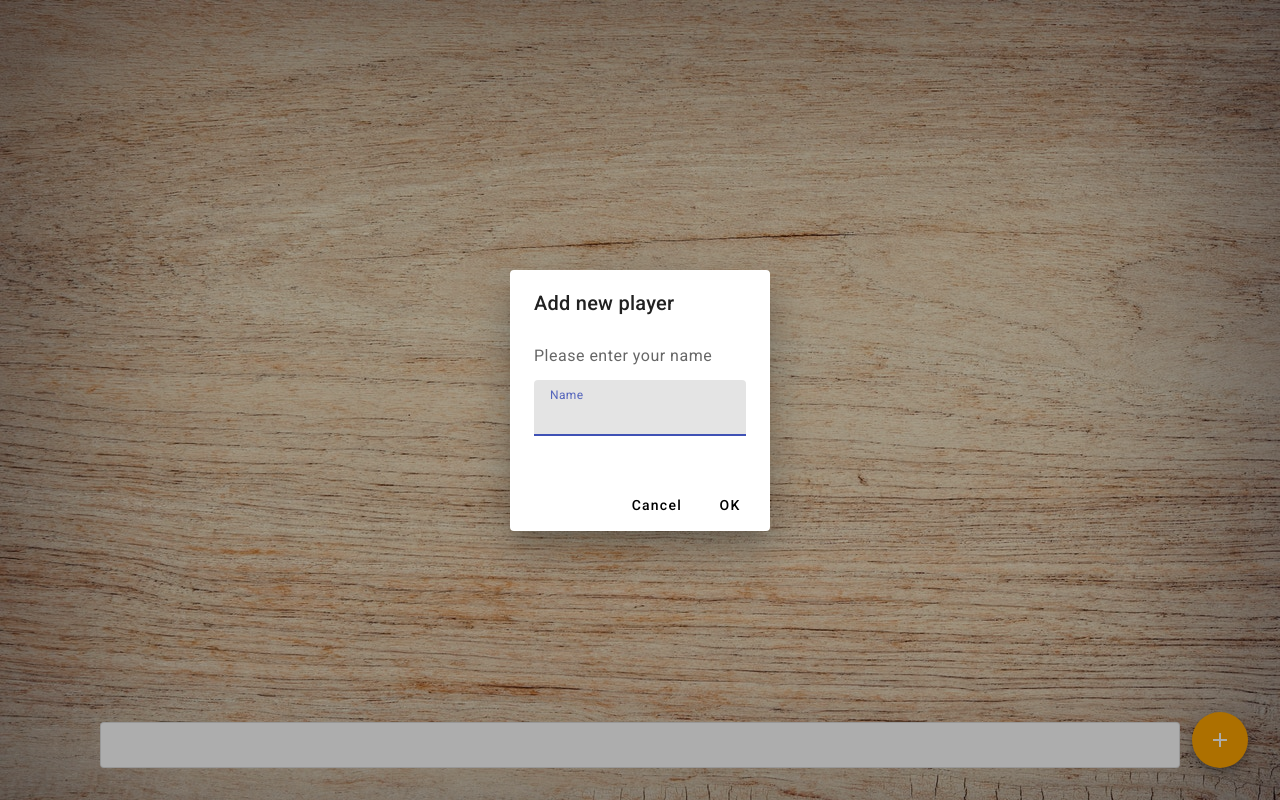
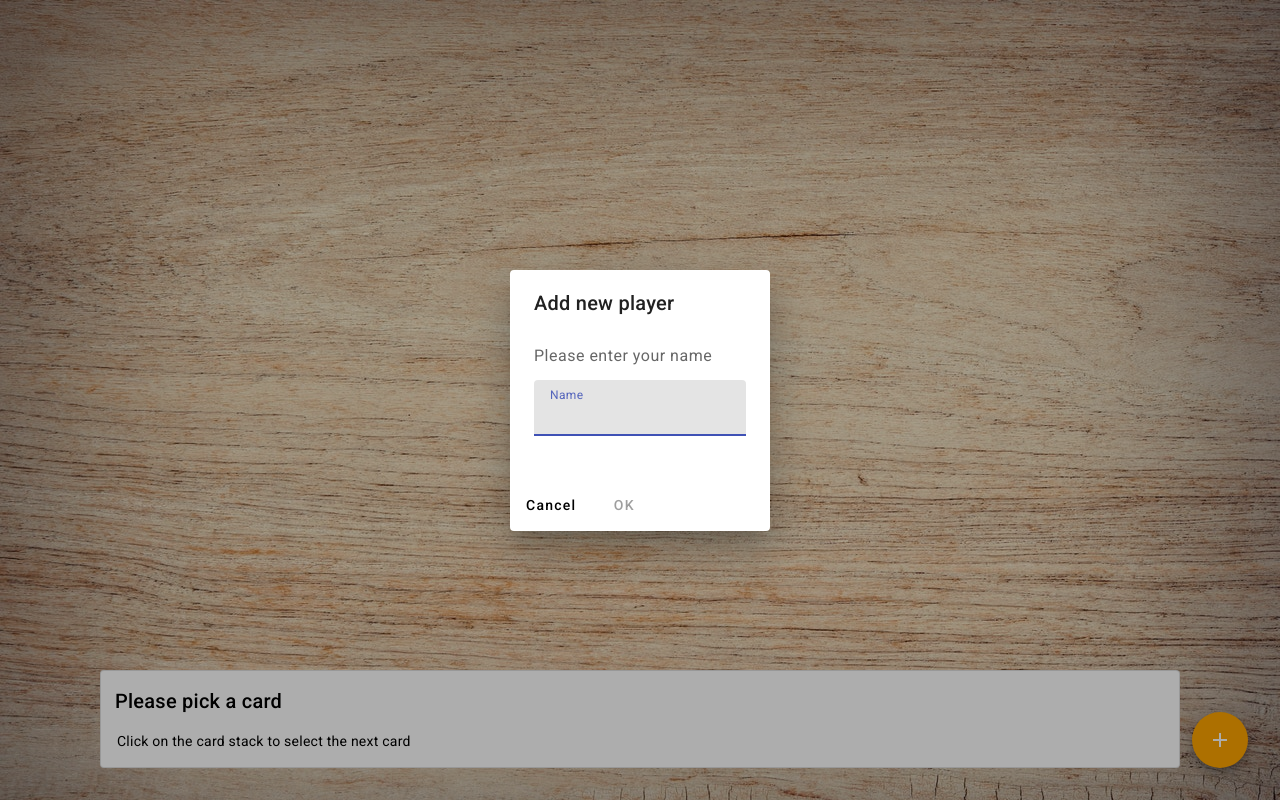
Before and after one commit to JoelBaig/ringoffire, an Angular app in the folder ringoffire/: page /game in a window 1280 px wide. Both pictures are taken after a click on the button "add". Built offline with nearby package versions, Linux system fonts and the light colour scheme.

Commit message:
first playable version

```diff
--- a/ringoffire/src/app/dialog-add-player/dialog-add-player.component.html
+++ b/ringoffire/src/app/dialog-add-player/dialog-add-player.component.html
@@ -6,7 +6,7 @@
         <input matInput [(ngModel)]="name" cdkFocusInitial />
     </mat-form-field>
 </mat-dialog-content>
-<mat-dialog-actions align="end">
+<mat-dialog-actions>
     <button mat-button (click)="onNoClick()">Cancel</button>
-    <button mat-button [mat-dialog-close]="name">OK</button>
+    <button mat-button [disabled]="name.length == 0" [mat-dialog-close]="name">OK</button>
 </mat-dialog-actions>
--- a/ringoffire/src/app/dialog-add-player/dialog-add-player.component.ts
+++ b/ringoffire/src/app/dialog-add-player/dialog-add-player.component.ts
@@ -1,4 +1,4 @@
-import { Component, Inject } from '@angular/core';
+import { Component, Inject, OnInit } from '@angular/core';
 import { MatDialogRef, MAT_DIALOG_DATA, MatDialogModule } from '@angular/material/dialog';
 import { CommonModule } from '@angular/common';
 import { MatButtonModule } from '@angular/material/button';
@@ -21,7 +21,7 @@
   templateUrl: './dialog-add-player.component.html',
   styleUrls: ['./dialog-add-player.component.scss']
 })
-export class DialogAddPlayerComponent {
+export class DialogAddPlayerComponent implements OnInit{
   name: string = '';
 
   constructor(
@@ -29,6 +29,10 @@
     @Inject(MAT_DIALOG_DATA) public data: any
   ) {}
 
+  ngOnInit(): void {
+
+  }
+
   onNoClick(): void {
     this.dialogRef.close();
   }
--- a/ringoffire/src/app/game-info/game-info.component.html
+++ b/ringoffire/src/app/game-info/game-info.component.html
@@ -1,4 +1,4 @@
 <mat-card appearance="outlined">
-    <mat-card-title class="card-title"> {{ title }} </mat-card-title>
-    <mat-card-content>{{ description }}</mat-card-content>
+    <mat-card-title class="card-title"> {{ card ? title: 'Please pick a card' }} </mat-card-title>
+    <mat-card-content>{{ card ? description: 'Click on the card stack to select the next card' }}</mat-card-content>
 </mat-card>
--- a/ringoffire/src/app/game/game.component.ts
+++ b/ringoffire/src/app/game/game.component.ts
@@ -71,7 +71,9 @@
     const dialogRef = this.dialog.open(DialogAddPlayerComponent);
 
     dialogRef.afterClosed().subscribe((name: string) => {
-      this.game.players.push(name);
+      if (name && name.length > 0) {
+        this.game.players.push(name);
+      }
     })
   }
 }
```
